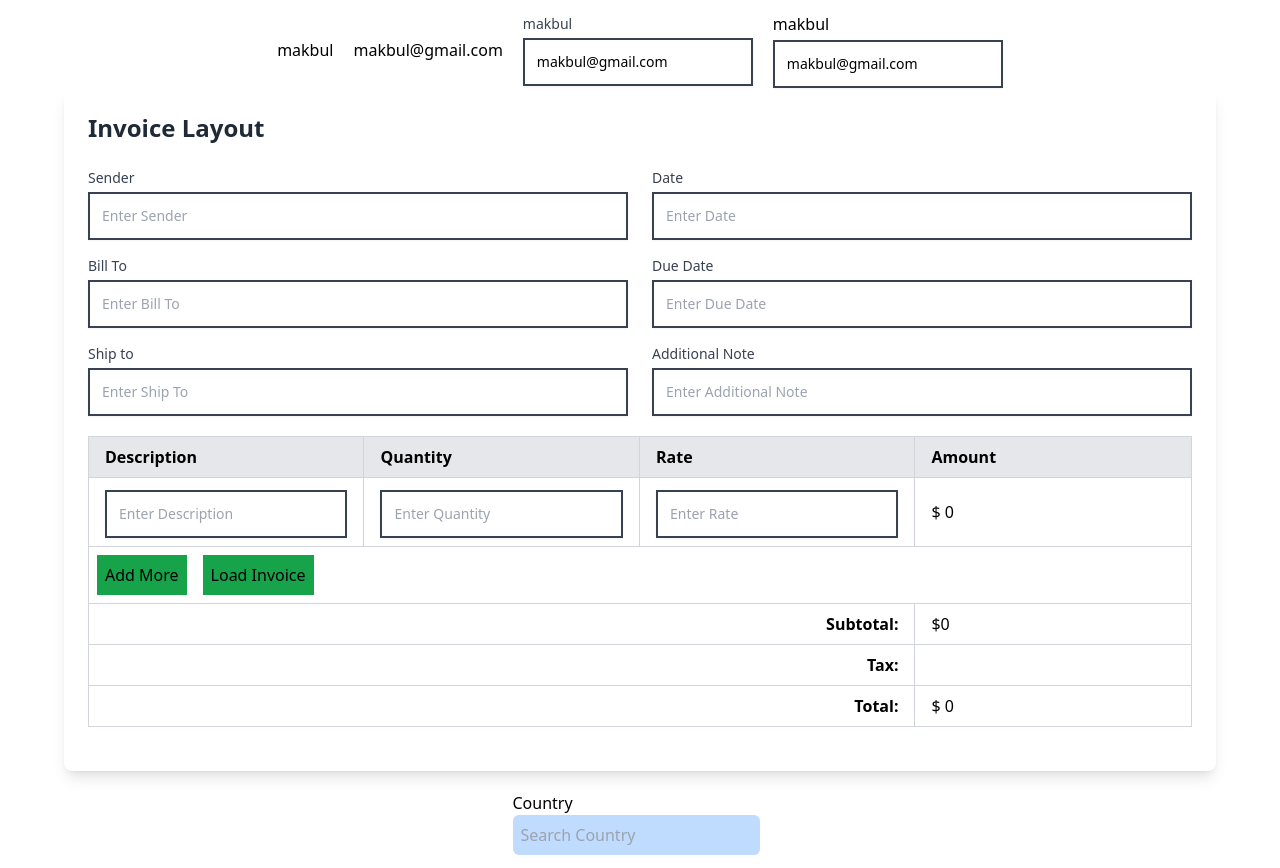
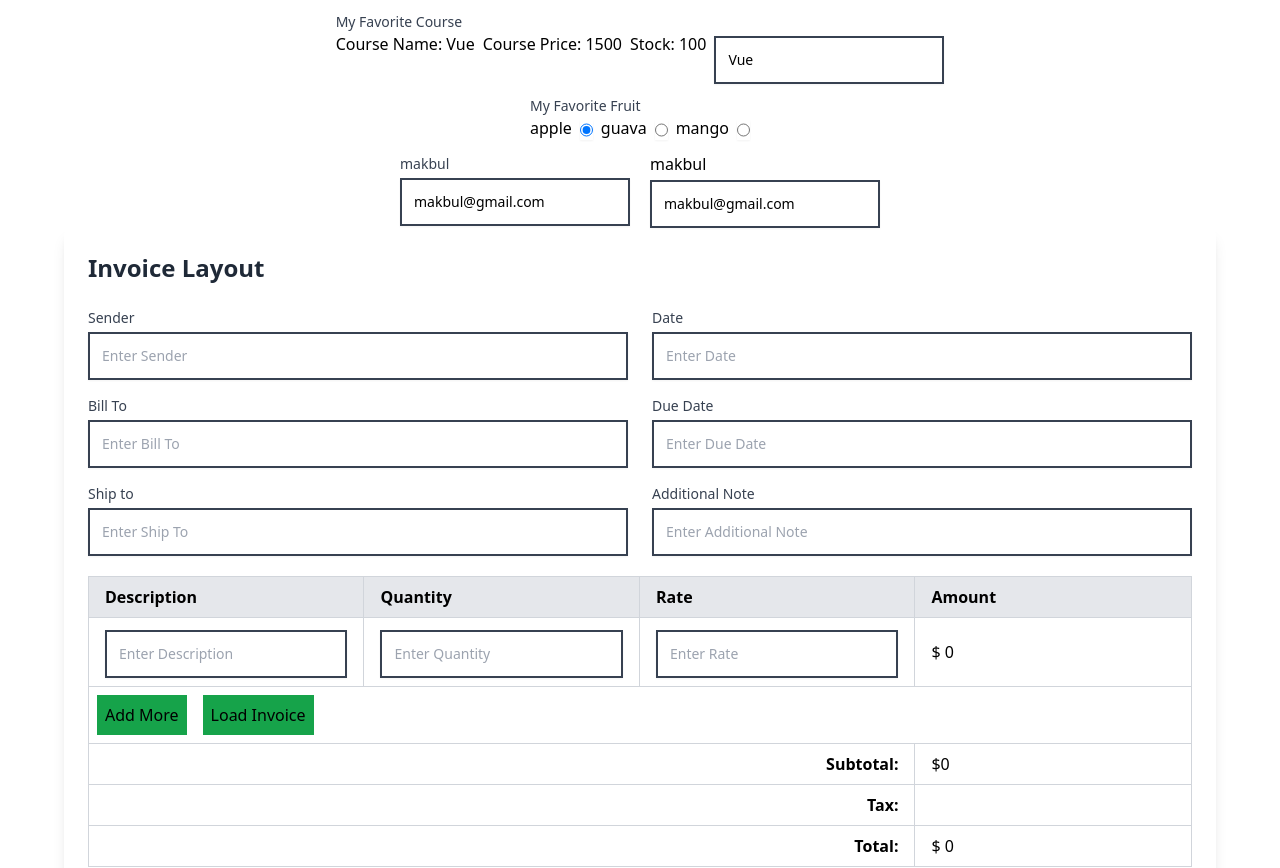
Before and after one commit to makbulhosen5000/my-project, a Vue app: page / in a window 1280 px wide. Shown: the top 868 px of the page. Built offline with nearby package versions, Linux system fonts and the light colour scheme.

Commit message:
added provide and inject

```diff
--- a/package.json
+++ b/package.json
@@ -9,7 +9,8 @@
     "preview": "vite preview"
   },
   "dependencies": {
-    "vue": "^3.4.37"
+    "vue": "^3.4.37",
+    "vue-router": "^4.4.5"
   },
   "devDependencies": {
     "@vitejs/plugin-vue": "^5.1.2",
--- /dev/null
+++ b/src/components/CourseA.vue
@@ -0,0 +1,23 @@
+<script setup>
+import { inject } from 'vue';
+
+
+const course = inject('course');
+const stock = inject('stock');
+</script>
+<template>
+<section class="flex items-center justify-center gap-5 pt-3">
+    <div>
+        <label for="file" class="block text-sm font-medium text-gray-700">My Favorite Course</label>
+        <div class="flex gap-2">
+            <p>Course Name: {{ course.name }}</p>
+            <p>Course Price: {{ course.price }}</p>
+            <p>Stock: {{ stock }}</p>
+            <input v-model="course.name"  type="text" class="mt-1 p-3 block   border-2 border-gray-700 shadow-sm sm:text-sm"  >
+        </div>
+    </div>
+</section>
+</template>
+<style scoped>
+
+</style>
--- a/src/components/HelloWorld.vue
+++ b/src/components/HelloWorld.vue
@@ -1,9 +1,10 @@
 <script setup>
-import { nextTick, onMounted, onUpdated, reactive, ref } from 'vue';
+import { nextTick, onMounted, onUpdated, provide, reactive, ref } from 'vue';
 import { countries } from '../js/countries';
 import { invoice } from '../js/invoice';
 import PersonComponent from './PersonComponent.vue'
-
+import Radio from './Radio.vue';
+import CourseA from './CourseA.vue';
 
 
    // accordion 1 start  inactive index
@@ -164,17 +165,39 @@ import PersonComponent from './PersonComponent.vue'
       return total;
    }
 
+   //props with object
    const person = reactive({
       name:'makbul',
       email:'makbul@gmail.com'
    })
 
+   // radio
+   const fruit = ref('apple');
+   //provide
+   const course = reactive({
+      name:'Vue',
+      price:'1500'
+   });
+   provide('course',course);
+   provide('stock',100);
 </script>
 <template>
 
+   <!-- provide -->
+    <CourseA />
+   <!-- radio -->
+      <section class="flex items-center justify-center gap-5 pt-3">
+      <div>
+         <label for="file" class="block text-sm font-medium text-gray-700">My Favorite Fruit</label>
+         <div class="flex gap-2">
+            <Radio v-model="fruit" label="apple" value="apple" />
+            <Radio v-model="fruit" label="guava" value="guava" />
+            <Radio v-model="fruit" label="mango" value="mango" />
+         </div>
+      </div>
+   </section>
+   <!-- props with object -->
    <section class="flex items-center justify-center gap-5 pt-3">
-      <p>{{ person.name }}</p>
-      <p>{{ person.email }}</p>
       <div>
          <label for="file" class="block text-sm font-medium text-gray-700">{{ person.name }}</label>
          <input  v-model="person.email"  type="text" class="mt-1 p-3 block   border-2 border-gray-700 shadow-sm sm:text-sm" placeholder="Enter Sender" >
--- a/src/components/PersonComponent.vue
+++ b/src/components/PersonComponent.vue
@@ -1,4 +1,6 @@
 <script setup>
+import { inject } from 'vue';
+
  const props = defineProps(['person']);
 
 </script>
@@ -6,6 +8,6 @@
  <label>{{ person.name }}</label>
  <input v-model="person.email"  type="text" class="mt-1 p-3 block   border-2 border-gray-700 shadow-sm sm:text-sm"  >
 </template>
-<style>
+<style scoped>
 
 </style>
--- /dev/null
+++ b/src/components/Radio.vue
@@ -0,0 +1,19 @@
+<script setup>
+import { computed } from 'vue';
+
+const props = defineProps([
+    'label','modelValue','value'
+])
+const emit = defineEmits(['update:modelValue']);
+
+const radioValue = computed({
+    get: ()=> props.modelValue,
+    set: (value)=> emit('update:modelValue',value)
+})
+</script>
+<template>
+     <label>{{ label }}</label>
+     <input  v-model="radioValue" :value='value' type="radio" class="mt-1 p-3 block   border-2 border-gray-700 shadow-sm sm:text-sm"  >
+</template>
+<style scoped>
+</style>
```
Also changed, not shown: 1 other file (tests, documents, lock files or other folders).
